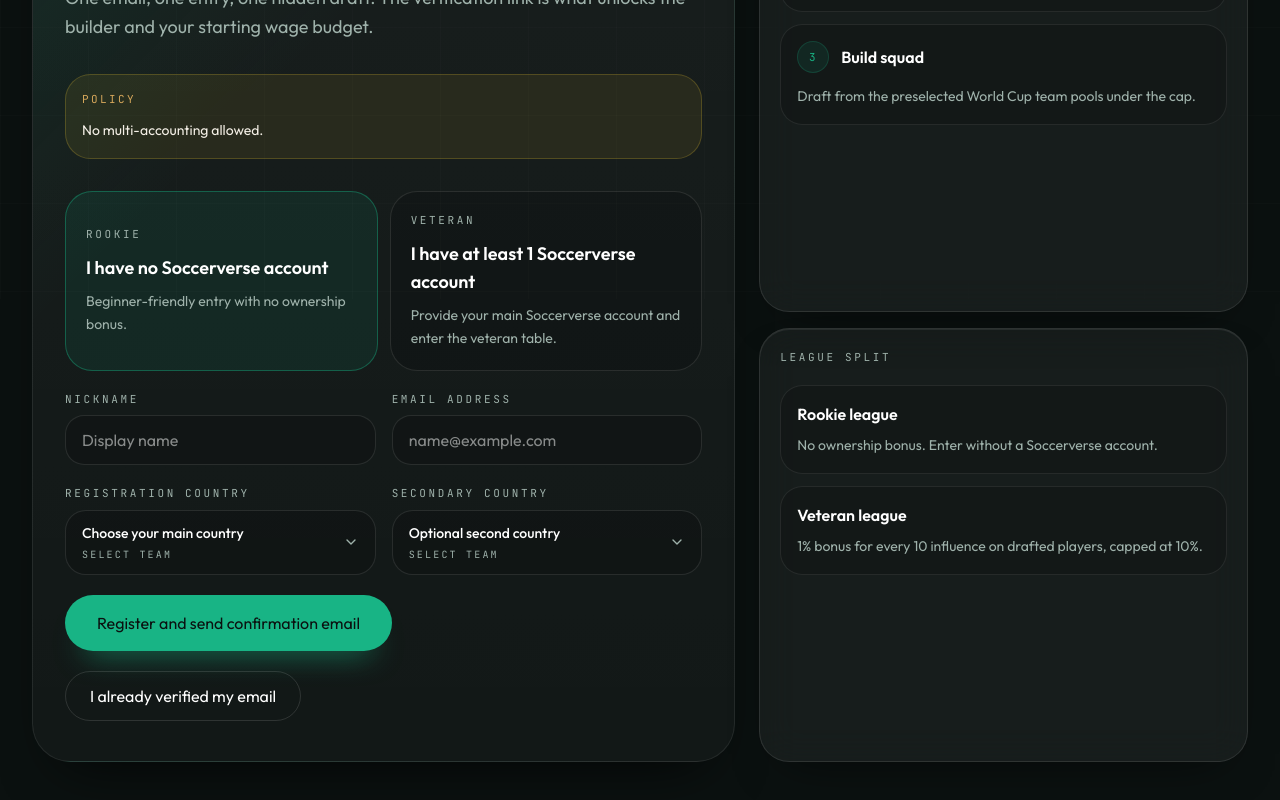
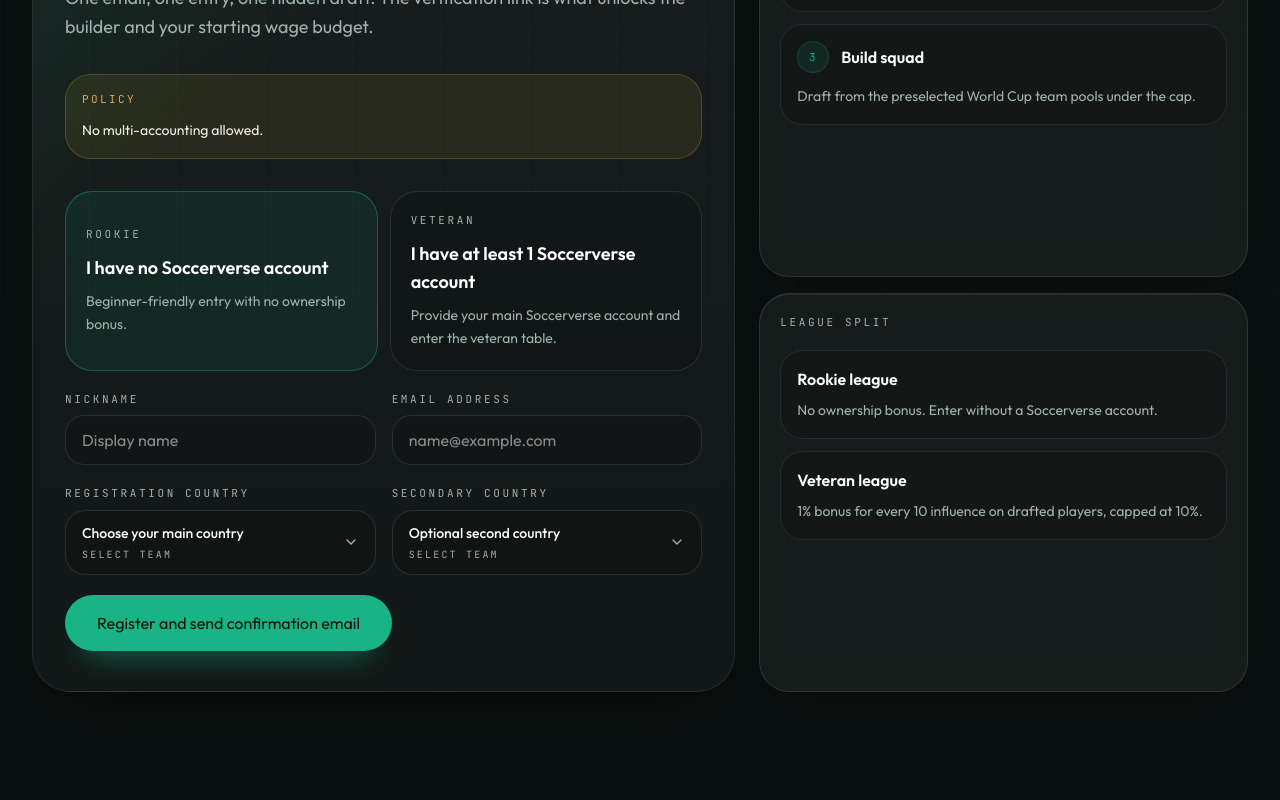
Before and after one commit to wegfindung/svworldcup, a React (Vite) app in the folder web/: page /builder in a window 1280 px wide. Shown: the part 501-1301 px from the top of the page. After the commit the page ends 1261 px from the top, so only its background shows below. Built offline with nearby package versions, Linux system fonts and the light colour scheme.

Commit message:
Remove builder recovery shortcut

```diff
--- a/web/src/pages/BuilderPage.tsx
+++ b/web/src/pages/BuilderPage.tsx
@@ -357,14 +357,6 @@
                   {registrationBusy ? 'Submitting registration…' : 'Register and send confirmation email'}
                 </button>
 
-                <button
-                  type="button"
-                  onClick={() => void handleResumeParticipant()}
-                  disabled={sessionBusy}
-                  className="inline-flex w-fit items-center rounded-full border border-white/12 px-6 py-3 text-sm font-semibold text-white transition hover:-translate-y-[1px] hover:bg-white/6 disabled:cursor-not-allowed disabled:opacity-60 active:scale-[0.98]"
-                >
-                  {sessionBusy ? 'Opening verified entry…' : 'I already verified my email'}
-                </button>
               </form>
             ) : null}
 
```
